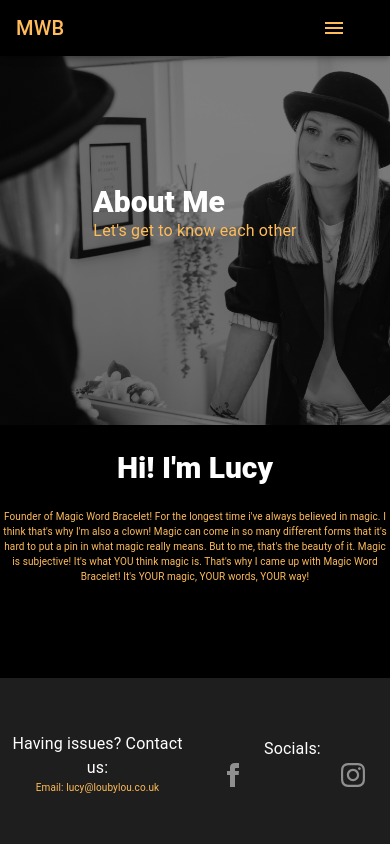
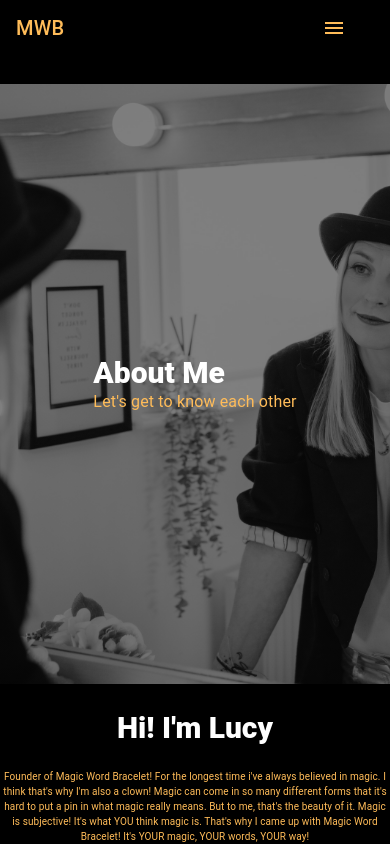
Before and after one commit to SophieGrahamUB/magicwordweb, a Next.js app: page /about in a window 390 px wide. Shown: the top 844 px of the page. Built offline with nearby package versions, Linux system fonts and the light colour scheme.

Commit message:
Bugfixes
Just fixing a few bugs, I.E height on the hero image, card checkout, making it at least fit on mobile view and have a black background (Still need to fix the fact that it overlaps the footer)

```diff
--- a/components/HeroImage/index.js
+++ b/components/HeroImage/index.js
@@ -9,7 +9,7 @@ export const HeroImage = ({ bgImage, children }) => {
       backgroundRepeat: "no-repeat",
       backgroundSize: "cover",
       position: "relative",
-      height: 425,
+      height: 600,
       width: "100%",
     },
   };
--- a/pages/about.js
+++ b/pages/about.js
@@ -6,6 +6,7 @@ import { TextBody, TextTitle } from "../components/Text";
 const about = () => {
   return (
     <>
+      <SpacerXs />
       <HeroImage bgImage={"heroAbout.jpeg"}>
         <TextTitle
           title={"About Me"}
--- a/styles/globals.css
+++ b/styles/globals.css
@@ -4,6 +4,7 @@ body {
   margin: 0;
   font-family: -apple-system, BlinkMacSystemFont, Segoe UI, Roboto, Oxygen,
     Ubuntu, Cantarell, Fira Sans, Droid Sans, Helvetica Neue, sans-serif;
+  background-color: black;
 }
 
 a {
```
Also changed, not shown: pages/checkout.js (+11 -5 lines).
